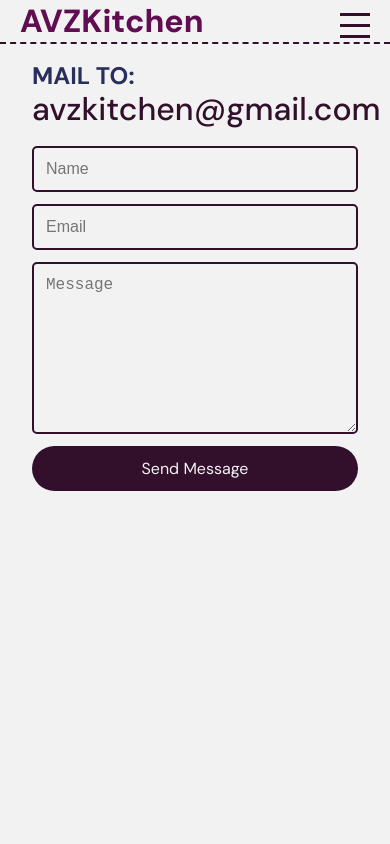
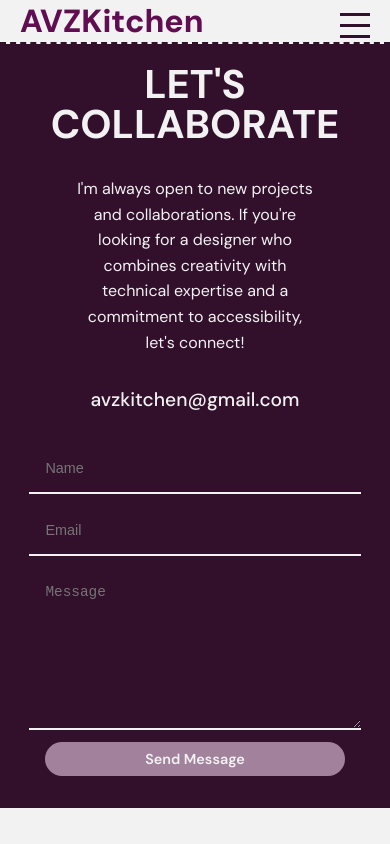
Before and after one commit to avz-kitchen/avzkitchen, a React (Vite) app in the folder portfolio/: page /contact in a window 390 px wide. Built offline with nearby package versions, Linux system fonts and the light colour scheme.

Commit message:
Update About and Contact sections: replace profile image, enhance contact text, and refine styles for better layout and responsiveness

```diff
--- a/portfolio/src/components/aboutSection/AboutSection.jsx
+++ b/portfolio/src/components/aboutSection/AboutSection.jsx
@@ -62,8 +62,8 @@ const AboutSection = ({ isAboutPage }) => {
         >
           <img
             style={{ width: "85%" }}
-            src="/about/avz-anime.gif"
-            alt="animated illustration of av"
+            src="/about/avz-profile.png"
+            alt="a Portrait of Angelica Valenzuela"
           />
           {!isAboutPage && (
             <Link to="/about">
--- a/portfolio/src/components/contactSection/ContactSection.jsx
+++ b/portfolio/src/components/contactSection/ContactSection.jsx
@@ -35,10 +35,9 @@ const ContactSection = () => {
   return (
     <section className="contact-section">
       <div className="contact-container">
-        <div className="mail-to">
-          <h1>Mail to:</h1>
-          <a href="mailto:avzkitchen@gmail.com">avzkitchen@gmail.com</a>
-        </div>
+                  <h1>Let's Collaborate</h1>
+          <p>I'm always open to new projects and collaborations. If you're looking for a designer who combines creativity with technical expertise and a commitment to accessibility, let's connect!</p>
+                  <a href="mailto:avzkitchen@gmail.com">avzkitchen@gmail.com</a>
 
         <div className="formContainer">
           <motion.form
@@ -49,7 +48,7 @@ const ContactSection = () => {
             transition={{ delay: 0.2, duration: 1 }}
           >
             <input type="text" required placeholder="Name" name="name" />
-            <input type="email" required placeholder="Email" name="email" />
+            <input type="email" required placeholder="Email" name="reply_to" />
             <textarea rows={8} placeholder="Message" name="message" />
             {error && <p className="error-message">Error sending message</p>}
             {success && (
@@ -58,6 +57,7 @@ const ContactSection = () => {
             <button>Send Message</button>
           </motion.form>
         </div>
+
       </div>
     </section>
   );
--- a/portfolio/src/components/contactSection/ContactSection.scss
+++ b/portfolio/src/components/contactSection/ContactSection.scss
@@ -1,24 +1,29 @@
 @import "../../variables.scss";
 
 .contact-section {
-  padding: 2rem;
   display: flex;
   justify-content: center;
   align-items: center;
+  background-color: $dark-primary-color;
+  color: $dark-text-color;
 
   .contact-container {
+    width: 80%;
     display: flex;
-    flex-direction: row; // Default to column layout
+    justify-content: center;
+    align-items: center;
+    flex-direction: column;
     gap: 2rem;
-    width: 100%;
-    max-width: 1200px;
-
-    .mail-to {
-      text-align: center;
-
-      a {
-        font-size: 4rem;
-        color: $light-primary-color;
+text-align: center;
+h1{
+  text-align: center;
+};
+p{
+  width: 80%;
+}
+      a  {
+        font-size: clamp(1.2rem, 4vw, 8rem);
+        color: $dark-text-color;
         text-decoration: none;
 
         &:hover {
@@ -37,34 +42,39 @@
         display: flex;
         flex-direction: column;
         gap: 1rem;
+        align-items: center;
 
         input,
         textarea {
           padding: 1rem;
           background-color: transparent;
-          border: 2px solid $light-primary-color;
-          color: $light-text-color;
-          border-radius: 0.3125rem;
+          border: none;
+          border-bottom: 2px solid $dark-text-color;
+          color: $dark-text-color;
           font-size: 1rem;
+          width: 100%;
 
           &:focus {
             outline: none;
-            border-color: #90A252;
+            border-color: $dark-accent-color;
           }
         }
 
         button {
           padding: 1rem 2rem;
-          background-color: $light-primary-color;
-          color: $light-background-color;
+          background-color: $dark-secondary-color;
+          color: $dark-text-color;
+          font-weight: 600;
           border: none;
           border-radius: 120px;
           font-size: 1rem;
+          width: 40%;
+          min-width: 120px;
           cursor: pointer;
           transition: background-color 0.3s ease;
 
           &:hover {
-            background-color: $dark-primary-color;;
+            background-color: $dark-accent-color;
           }
 
           &:focus {
@@ -85,21 +95,19 @@
     }
   }
 
+  // Tablet
+  @media screen and (max-width: 1024px) {
+    .contact-container {
+      width: 80%;
+    }
+  }
+
+  // Mobile
   @media screen and (max-width: 768px) {
     .contact-container {
-      flex-direction: column; // Switch to row layout on mobile
       gap: 1rem;
-      .mail-to,
-      .formContainer {
-        flex: 1; // Allow equal space for both sections
-      }
-
       .mail-to {
-        text-align: left;
-
-        h1 {
-          font-size: 1.5rem;
-        }
+        text-align: center;
 
         a {
           font-size: 2rem;
@@ -107,19 +115,53 @@
       }
 
       .formContainer {
+        gap: 1rem;
+
         form {
           gap: 0.75rem;
 
           input,
           textarea {
-            padding: 0.75rem;
+            font-size: 0.95rem;
           }
 
           button {
-            padding: 0.75rem;
+            padding: 0.75rem 1.2rem;
+            font-size: 0.95rem;
+            width: 70%;
+            min-width: 90px;
           }
         }
       }
     }
   }
+
+  // Extra small devices
+  @media screen and (max-width: 480px) {
+    .contact-container {
+
+      .mail-to {
+        a {
+          font-size: 2.2rem;
+        }
+      }
+p{
+  width: 100%;
 }
+      .formContainer {
+        form {
+          input,
+          textarea {
+            font-size: 0.9rem;
+          }
+
+          button {
+            padding: 0.5rem 0.8rem;
+            font-size: 0.9rem;
+            width: 100%;
+            min-width: 0;
+          }
+        }
+      }
+    }
+  }
```
